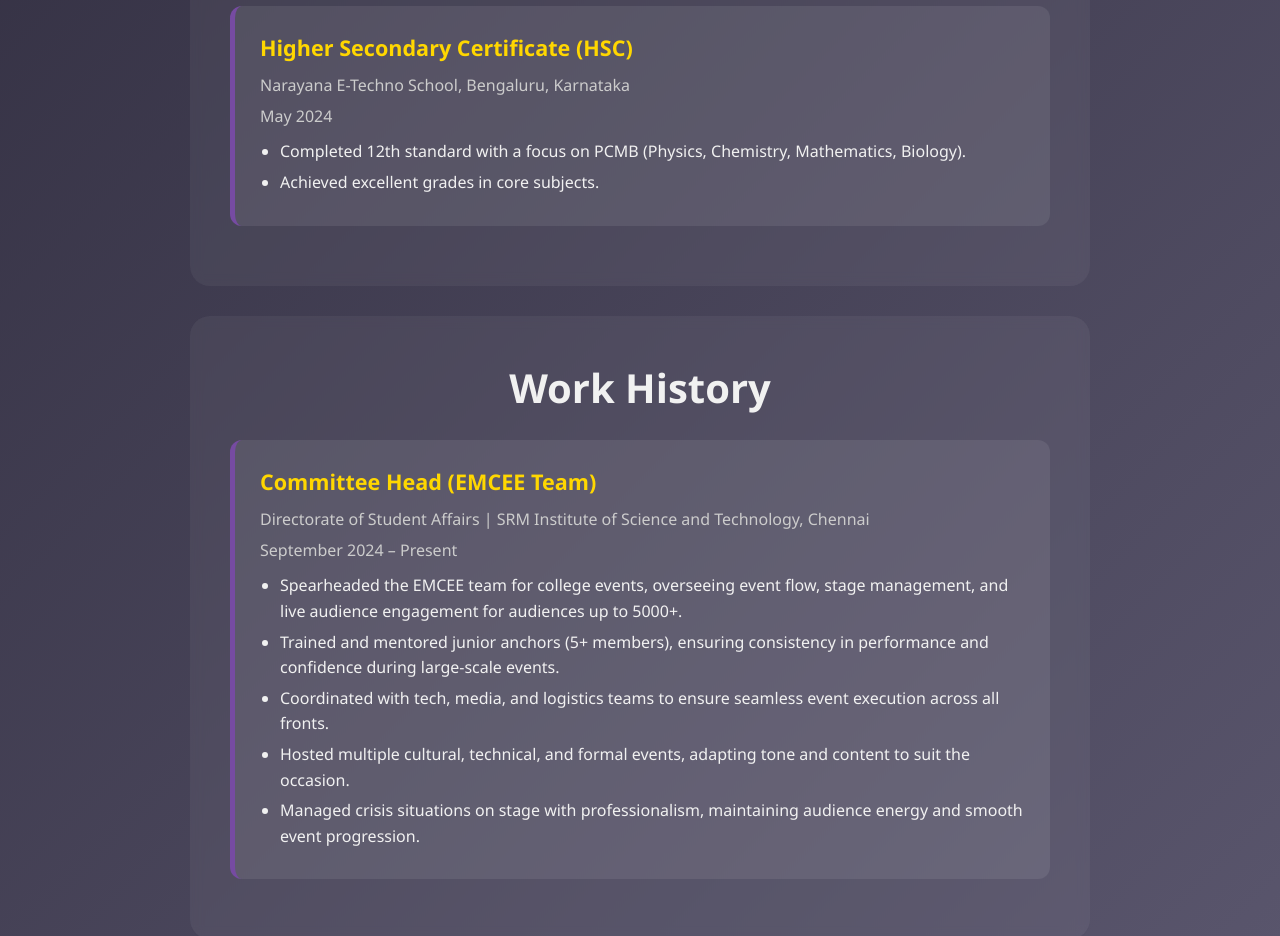
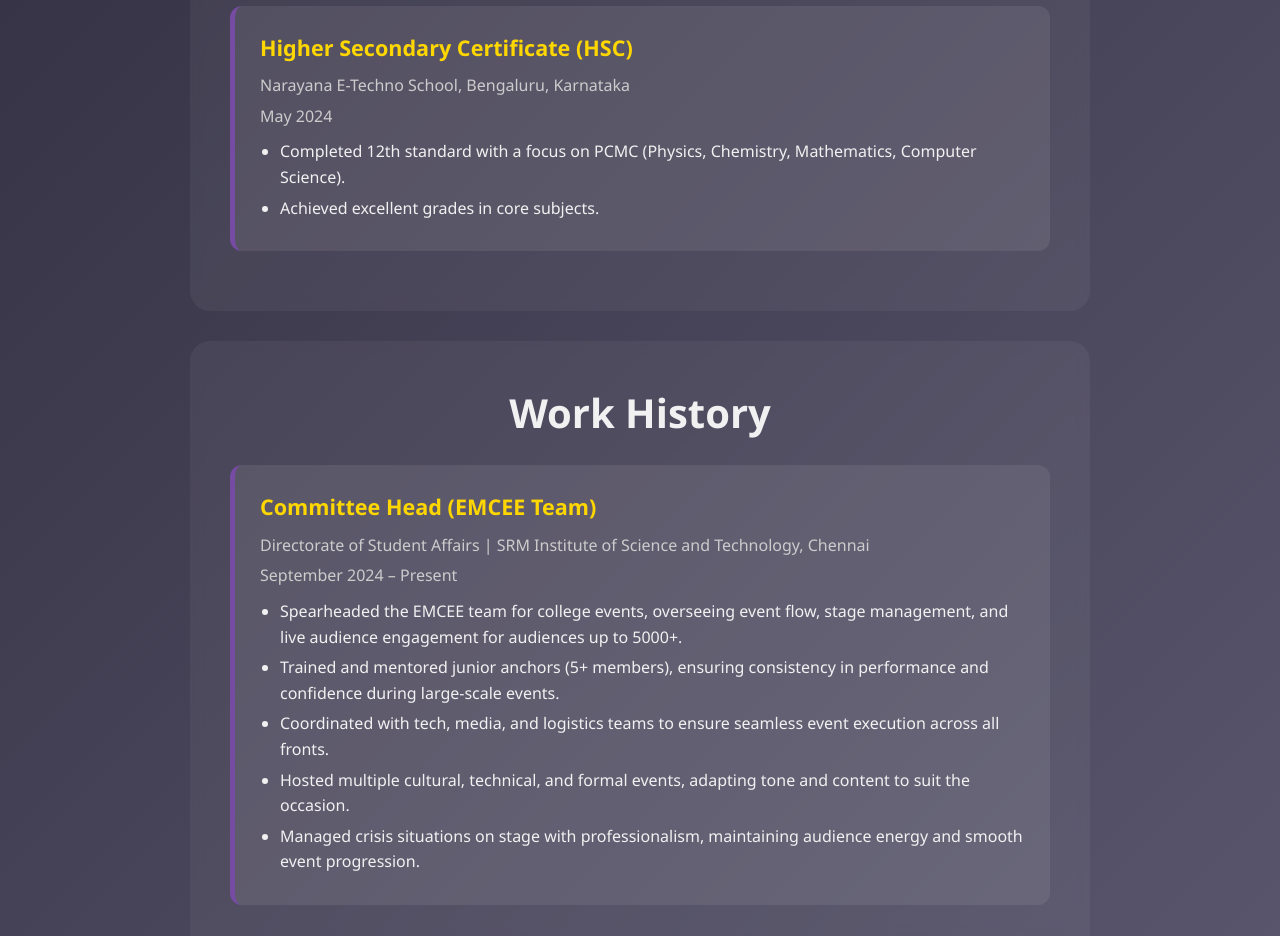
Before and after one commit to prakarsh34/Prakarsh-Portfolio, a plain HTML site: page index.html in a window 1280 px wide. Shown: the part 1600-2536 px from the top of the page. Drawn offline with nearby package versions, Linux system fonts and the light colour scheme.

Commit message:
education update

```diff
--- a/index.html
+++ b/index.html
@@ -92,7 +92,7 @@
       <p class="education-detail">Narayana E-Techno School, Bengaluru, Karnataka</p>
       <p class="education-detail">May 2024</p>
       <ul class="education-highlights">
-        <li>Completed 12th standard with a focus on PCMB (Physics, Chemistry, Mathematics, Biology).</li>
+        <li>Completed 12th standard with a focus on PCMC (Physics, Chemistry, Mathematics, Computer Science).</li>
         <li>Achieved excellent grades in core subjects.</li>
       </ul>
     </div>
```
